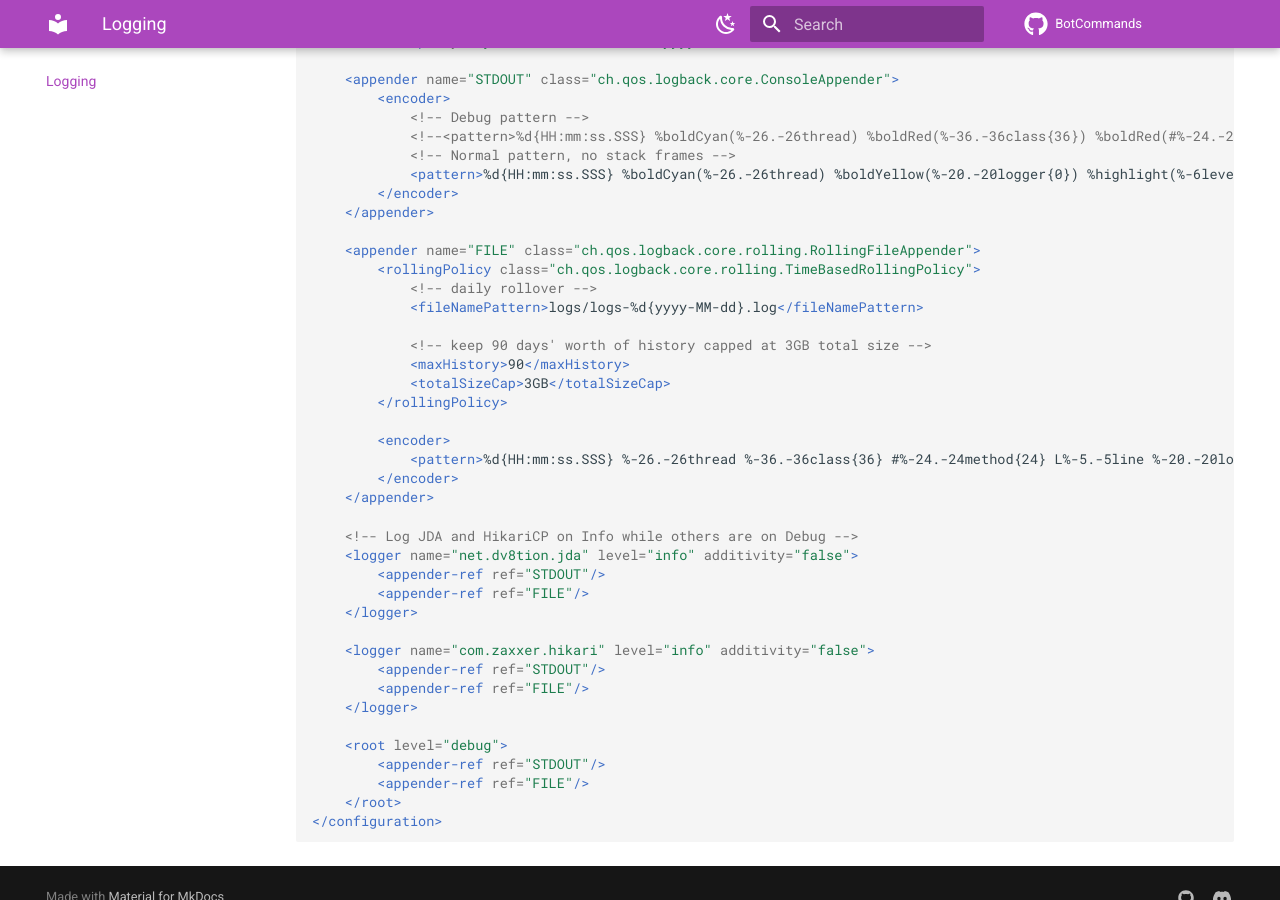
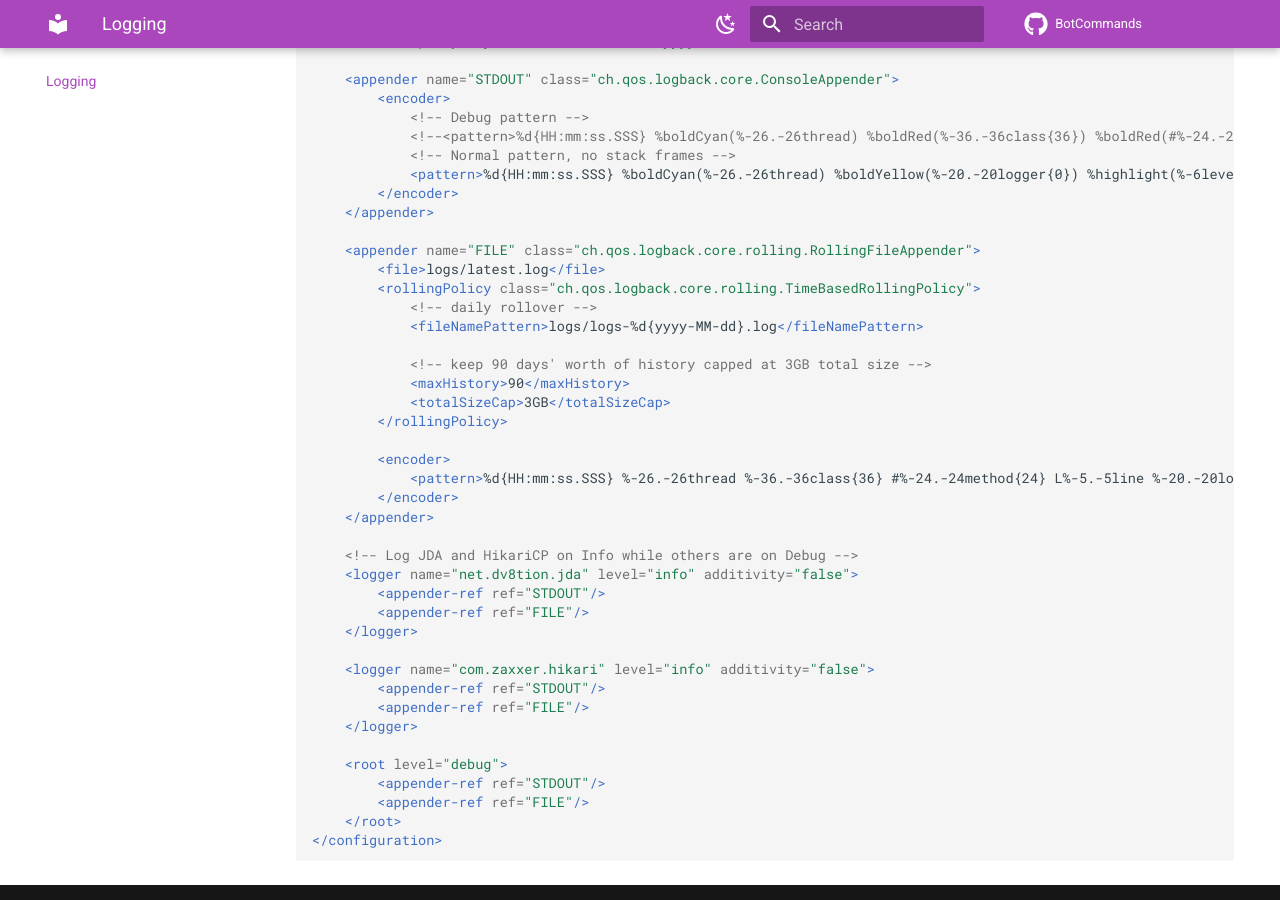
Before and after one commit to freya022/BotCommands-Wiki, an MkDocs documentation site: the page built from docs/Logging.md, in a window 1280 px wide and 900 px high, scrolled down 478 px. Built offline with MkDocs 1.6.1 and Material for MkDocs 9.7.7, drawn with Linux system fonts in a browser that asks for light colours; comment, search, counter and statistics services are not loaded.

Commit message:
Use "latest.log" in logback.xml

```diff
--- a/docs/Logging.md
+++ b/docs/Logging.md
@@ -23,6 +23,7 @@ My personal choice for a `logback.xml` is as such:
     </appender>
 
     <appender name="FILE" class="ch.qos.logback.core.rolling.RollingFileAppender">
+        <file>logs/latest.log</file>
         <rollingPolicy class="ch.qos.logback.core.rolling.TimeBasedRollingPolicy">
             <!-- daily rollover -->
             <fileNamePattern>logs/logs-%d{yyyy-MM-dd}.log</fileNamePattern>
```
